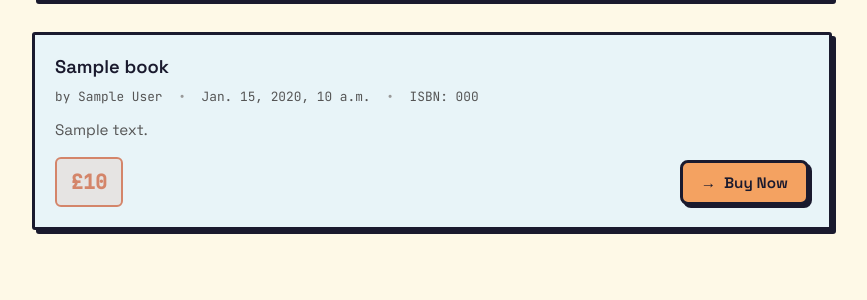
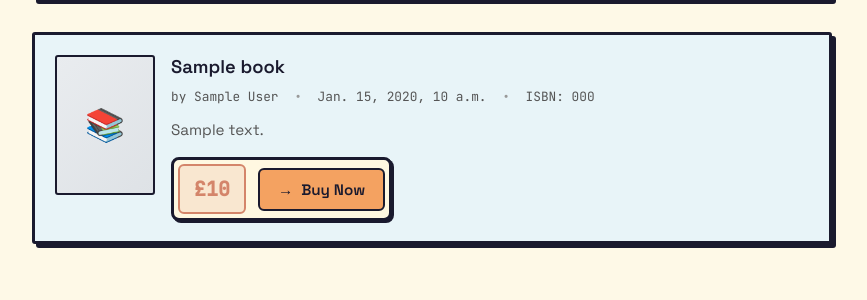
Before and after one commit to sirodoht/bookstore, a Django app: template books/templates/books/book_list.html in a window 1280 px wide. Shown: the part 224-524 px from the top of the page, without its empty margins (208-1075 px from the left). Run offline with Django 3.2, Linux system fonts and the light colour scheme; the template is opened without the code that fills it: most values are stand-ins (such as "Sample title", 1, 10 or a date in 2020).

Commit message:
feat: add book cover placeholder and group price with buy button in purchase unit

```diff
--- a/books/templates/books/book_list.html
+++ b/books/templates/books/book_list.html
@@ -28,6 +28,32 @@
       padding: 20px;
       box-shadow: var(--shadow-offset) var(--shadow-offset) 0 var(--border-color);
       transition: transform 0.1s ease;
+      display: flex;
+      gap: 16px;
+      align-items: flex-start;
+    }
+
+    .book-cover {
+      width: 100px;
+      height: 140px;
+      background: linear-gradient(135deg, #e9ecef 0%, #dee2e6 100%);
+      border: 2px solid var(--border-color);
+      border-radius: 3px;
+      flex-shrink: 0;
+      display: flex;
+      align-items: center;
+      justify-content: center;
+      font-size: 2rem;
+      color: #adb5bd;
+    }
+
+    .book-cover::before {
+      content: "📚";
+    }
+
+    .book-details {
+      flex: 1;
+      min-width: 0;
     }
 
     .book-title {
@@ -63,9 +89,19 @@
     .book-footer {
       display: flex;
       align-items: center;
-      justify-content: space-between;
       gap: 16px;
       flex-wrap: wrap;
+    }
+
+    .purchase-unit {
+      display: inline-flex;
+      align-items: center;
+      gap: 12px;
+      background: var(--card-bg);
+      border: 3px solid var(--border-color);
+      border-radius: 8px;
+      padding: 4px;
+      box-shadow: 2px 2px 0 var(--border-color);
     }
 
     .book-price {
@@ -89,10 +125,9 @@
       font-weight: 600;
       background: var(--accent-orange);
       color: var(--text-dark);
-      border: 3px solid var(--border-color);
-      border-radius: 8px;
+      border: 2px solid var(--border-color);
+      border-radius: 6px;
       cursor: pointer;
-      box-shadow: 3px 3px 0 var(--border-color);
       transition: all 0.1s ease;
     }
 
@@ -142,6 +177,8 @@
     <ul class="book-list">
       {% for book in books %}
          <li class="book-item">
+          <div class="book-cover"></div>
+          <div class="book-details">
             <div class="book-title">{{ book.title }}</div>
             <div class="book-meta">
               <span>by {{ book.author }}</span>
@@ -156,11 +193,14 @@
               <div class="book-description">{{ book.description }}</div>
             {% endif %}
             <div class="book-footer">
+              <div class="purchase-unit">
                 <div class="book-price">£{{ book.price }}</div>
                 <form method="post" action="{% url 'books:book-buy' book.pk %}">
                   {% csrf_token %}
                   <button type="submit" class="buy-button">Buy Now</button>
                 </form>
+              </div>
+            </div>
           </div>
         </li>
       {% endfor %}
```
Lines whose indentation alone changed are shown as unchanged.
